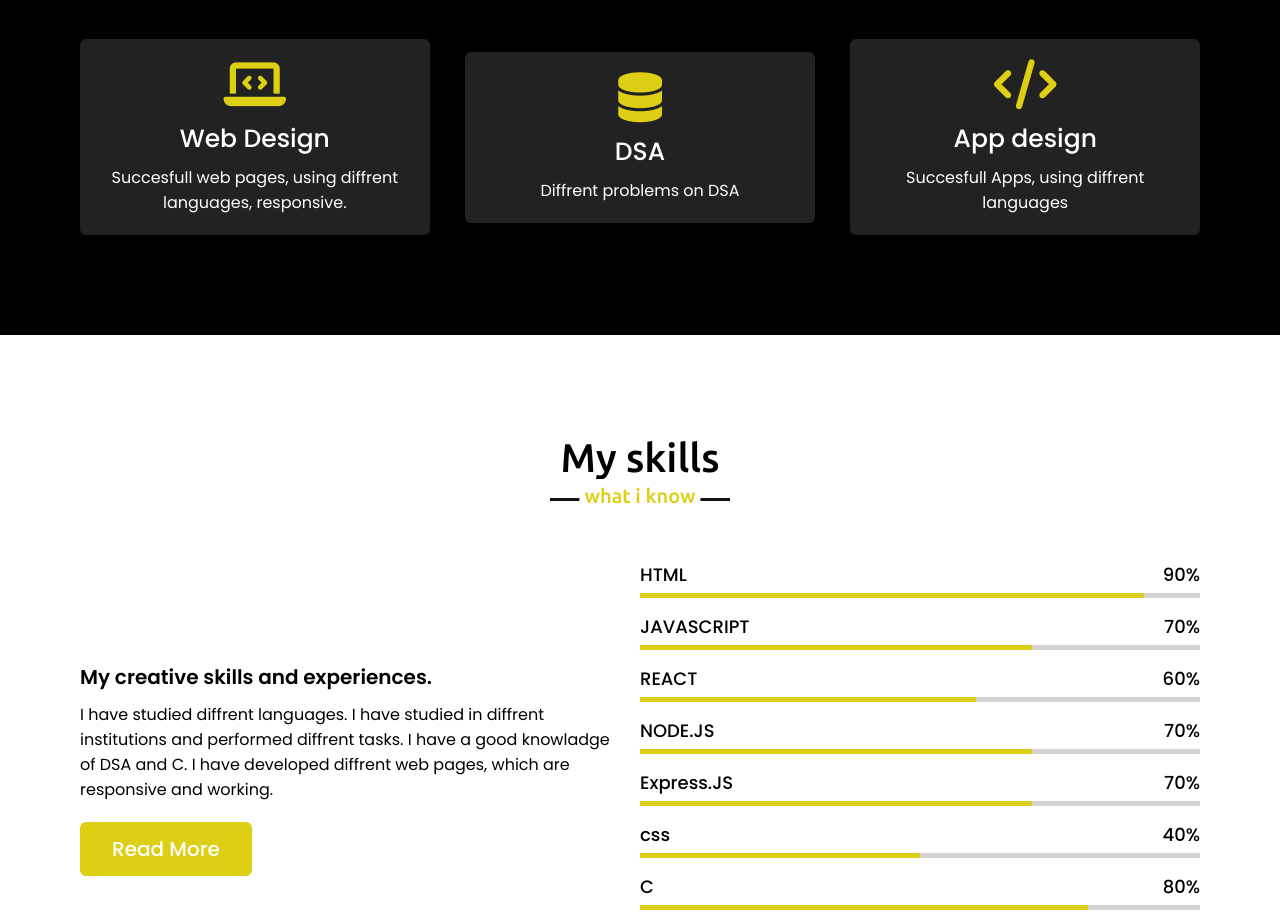
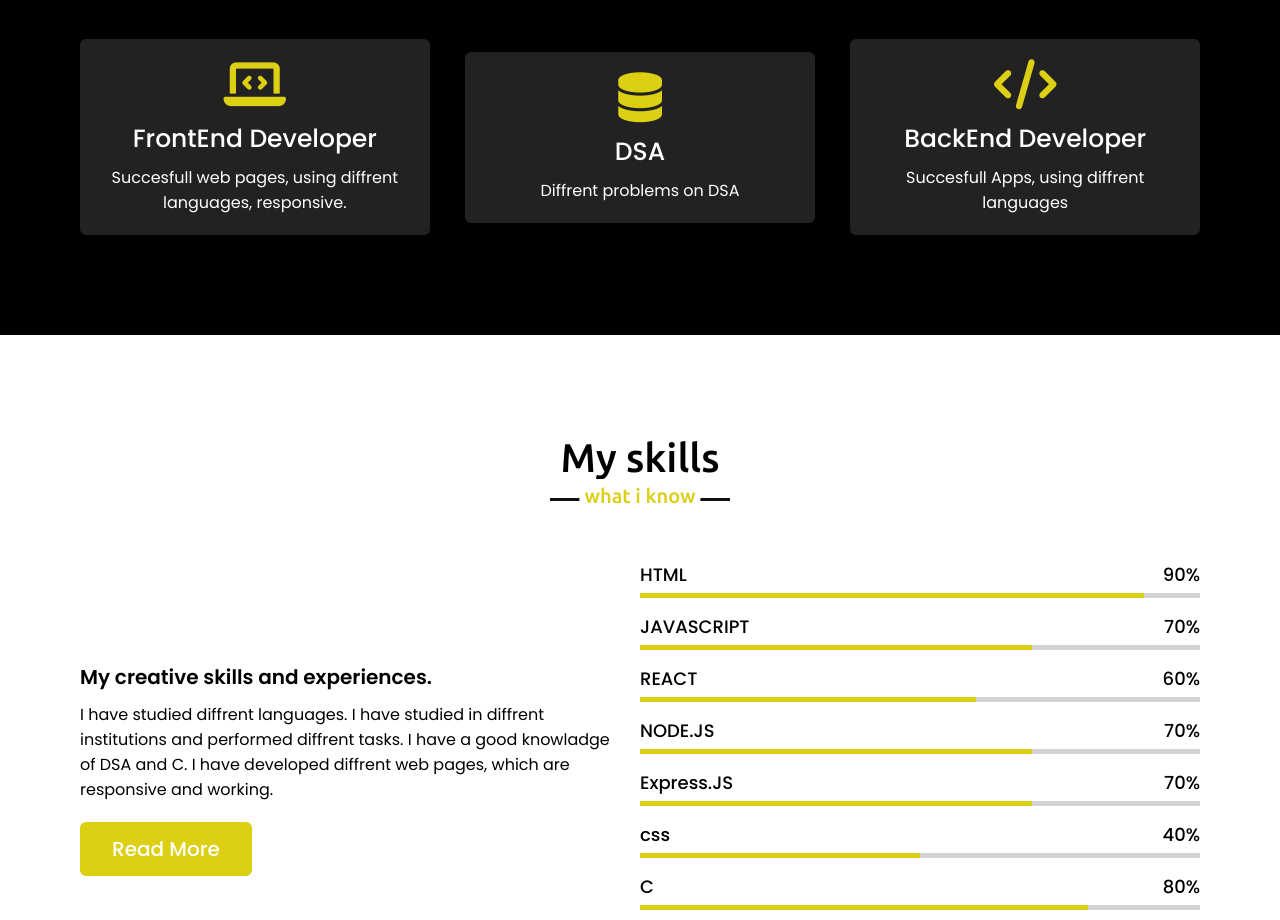
Before and after one commit to Divyamjha007/Codesoft_Portfolio, a plain HTML site: page index.html in a window 1280 px wide. Shown: the part 1720-2640 px from the top of the page. Drawn offline with nearby package versions, Linux system fonts and the light colour scheme.

Commit message:
edited services

```diff
--- a/index.html
+++ b/index.html
@@ -74,7 +74,7 @@
                    <div class="card">
                         <div class="box">
                             <i class="fa-solid fa-laptop-code"></i>
-                            <div class="text">Web Design</div>
+                            <div class="text">FrontEnd Developer</div>
                             <p>Succesfull web pages, using diffrent languages, responsive.</p>
                         </div>
                    </div>
@@ -90,7 +90,7 @@
                     <div class="card">
                         <div class="box">
                             <i class="fa-solid fa-code"></i>
-                            <div class="text">App design</div>
+                            <div class="text">BackEnd Developer</div>
                             <p>Succesfull Apps, using diffrent languages</p>
                         </div>
                     </div>
```
